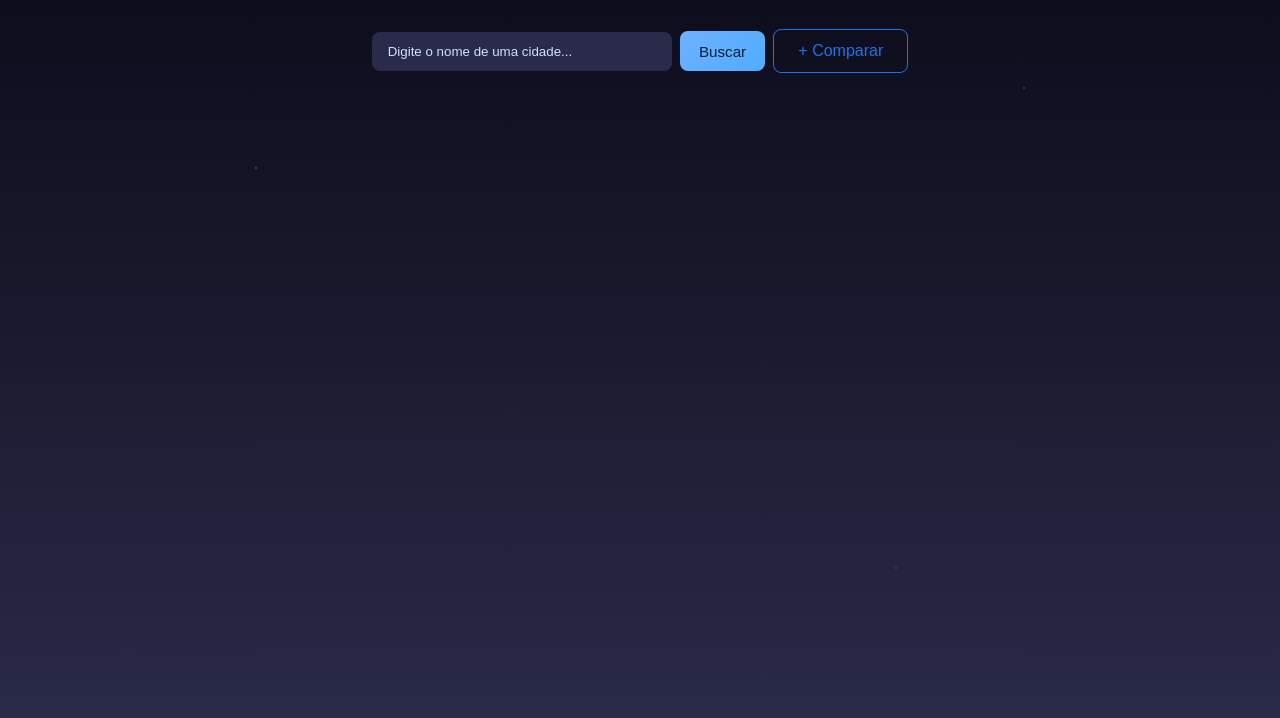
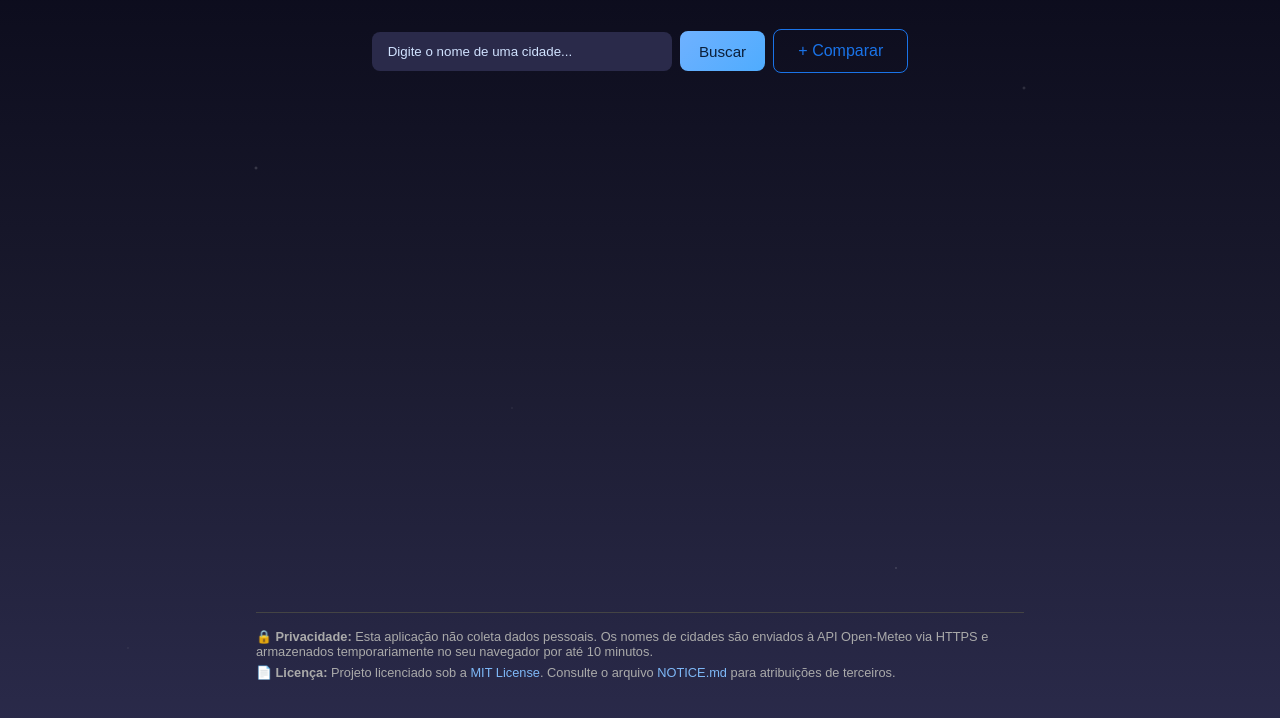
Before and after one commit to bastosmatheusm/previsao-do-tempo, a website: page index.html in a window 1280 px wide. Shown: the part 72-790 px from the top of the page. Drawn offline with Linux system fonts and the light colour scheme.

Commit message:
✨ New Feature: Atualiza README, adiciona alertas de privacidade, LICENSE e NOTICE.md

```diff
--- a/css/style.css
+++ b/css/style.css
@@ -40,7 +40,14 @@ body::before {
 #app {
   max-width: 800px;
   margin: 0 auto;
-  padding: 2rem 1rem;
+  padding: 2rem 1rem 2rem;
+  min-height: 100vh;
+  display: flex;
+  flex-direction: column;
+}
+
+main {
+  padding-bottom: 2rem;
 }
 
 /* ─── Cabeçalho ─── */
@@ -444,3 +451,33 @@ body.night .compare-meta {
     width: 100%;
   }
 }
+
+/* ─── Footer ─── */
+#footer {
+  margin-top: auto;
+  padding: 1rem 0;
+  border-top: 1px solid #ccc;
+  font-size: 0.8rem;
+  color: #666;
+  display: flex;
+  flex-direction: column;
+  gap: 0.4rem;
+}
+
+#footer a {
+  color: #1a73e8;
+  text-decoration: none;
+}
+
+#footer a:hover {
+  text-decoration: underline;
+}
+
+body.night #footer {
+  border-color: #444;
+  color: #aaa;
+}
+
+body.night #footer a {
+  color: #7eb8f7;
+}
--- a/index.html
+++ b/index.html
@@ -35,6 +35,20 @@
 
     </main>
 
+    <!-- Alertas de privacidade e licenciamento -->
+    <footer id="footer">
+      <p>
+        🔒 <strong>Privacidade:</strong> Esta aplicação não coleta dados pessoais.
+        Os nomes de cidades são enviados à API Open-Meteo via HTTPS e armazenados
+        temporariamente no seu navegador por até 10 minutos.
+      </p>
+      <p>
+        📄 <strong>Licença:</strong> Projeto licenciado sob a
+        <a href="./LICENSE" target="_blank">MIT License</a>.
+        Consulte o arquivo <a href="./NOTICE.md" target="_blank">NOTICE.md</a>
+        para atribuições de terceiros.
+      </p>
+    </footer>
   </div>
 
   <script src="js/helpers.js"></script>
```
Also changed, not shown: NOTICE.md (added, +30 -0 lines), README.md, 1 other file.
